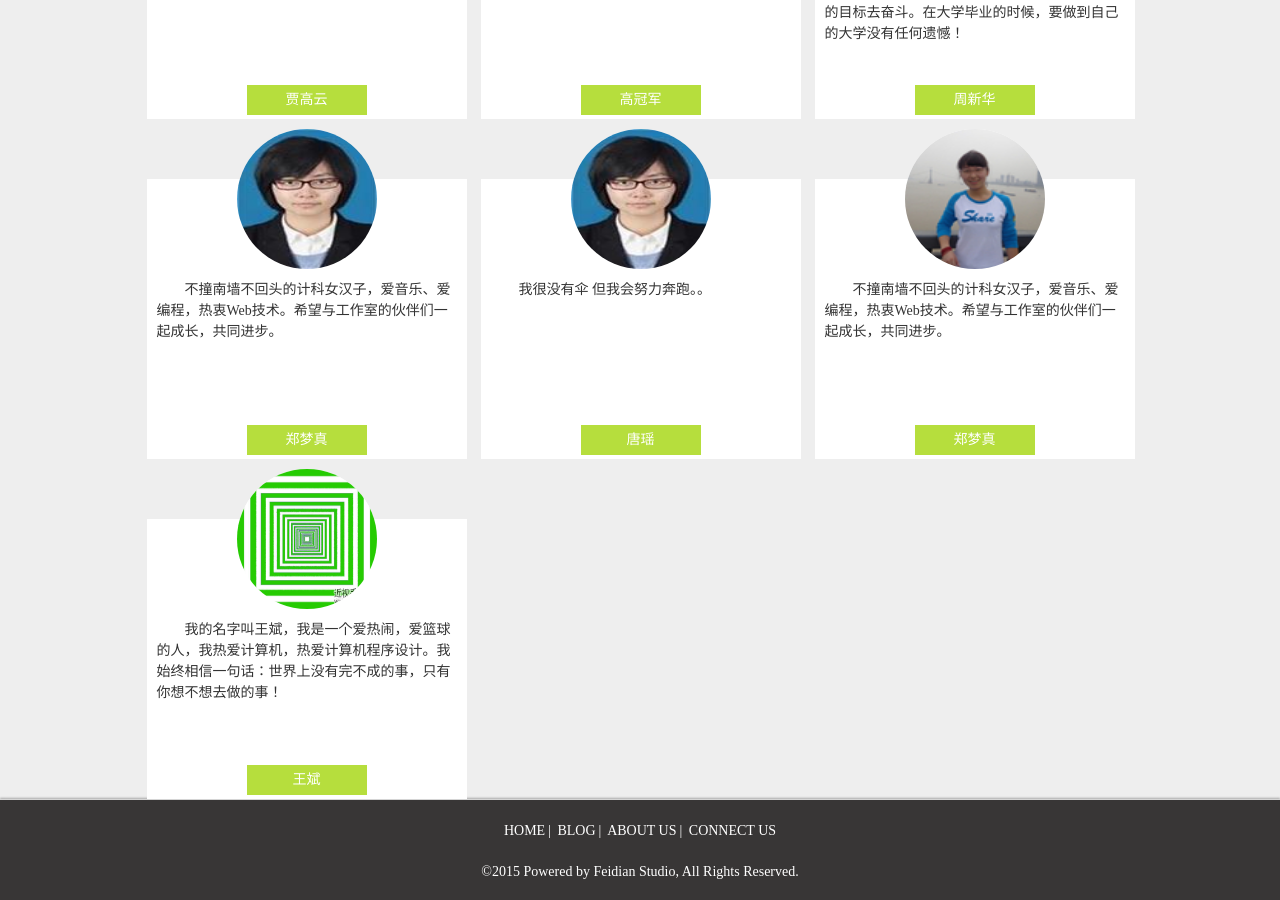
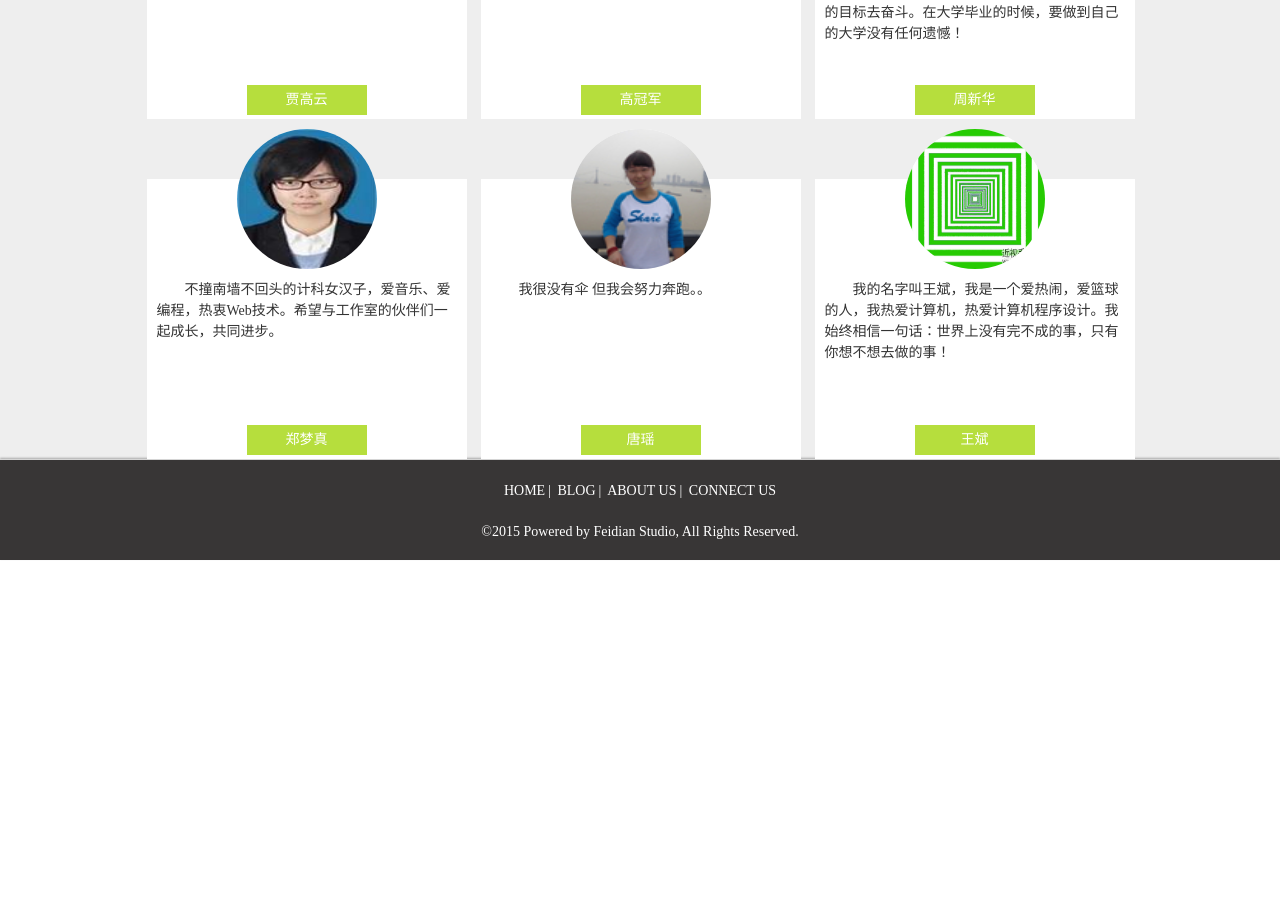
Before and after one commit to 52FeidianStudio/52FeidianStudio, a Jekyll site: the page built from member/index.html, in a window 1280 px wide and 900 px high, scrolled down 4229 px. Built offline with Jekyll 4.4.1, drawn with Linux system fonts in a browser that asks for light colours; Markdown is read by kramdown in place of the engine named in the settings; after the commit the page ends 4789 px from its top, so only the background shows below that.

```diff
--- a/_layouts/member.html
+++ b/_layouts/member.html
@@ -265,19 +265,13 @@
                              </li>
                                 <li class="item">
                                        <div class="f-img">
-                                         <img src="/public/img/person/zmz.jpg"/>
+                                         <img src="/public/img/person/1367125177.jpg"/>
                                    </div>
                                    <div class="f-det"><p>我很没有伞  但我会努力奔跑。。</p></div>
                                    <div class="f-tag">唐瑶</div>
                              </li>
 
-                            <li class="item">
-                                       <div class="f-img">
-                                         <img src="/public/img/person/1367125177.jpg"/>
-                                   </div>
-                                   <div class="f-det"><p>不撞南墙不回头的计科女汉子，爱音乐、爱编程，热衷Web技术。希望与工作室的伙伴们一起成长，共同进步。 </p></div>
-                                   <div class="f-tag">郑梦真</div>
-                             </li>
+
                               <li class="item">
                                        <div class="f-img">
                                          <img src="/public/img/person/1366985052.jpeg"/>
```
